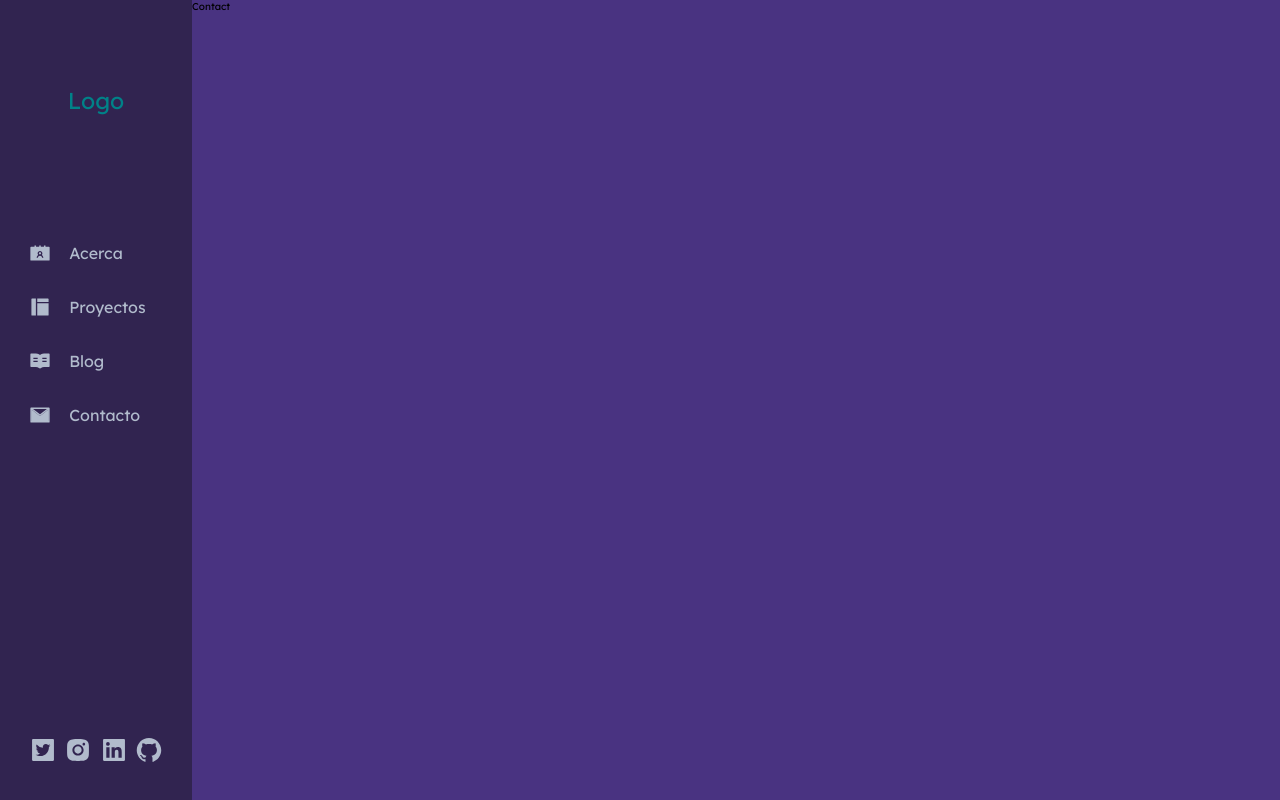
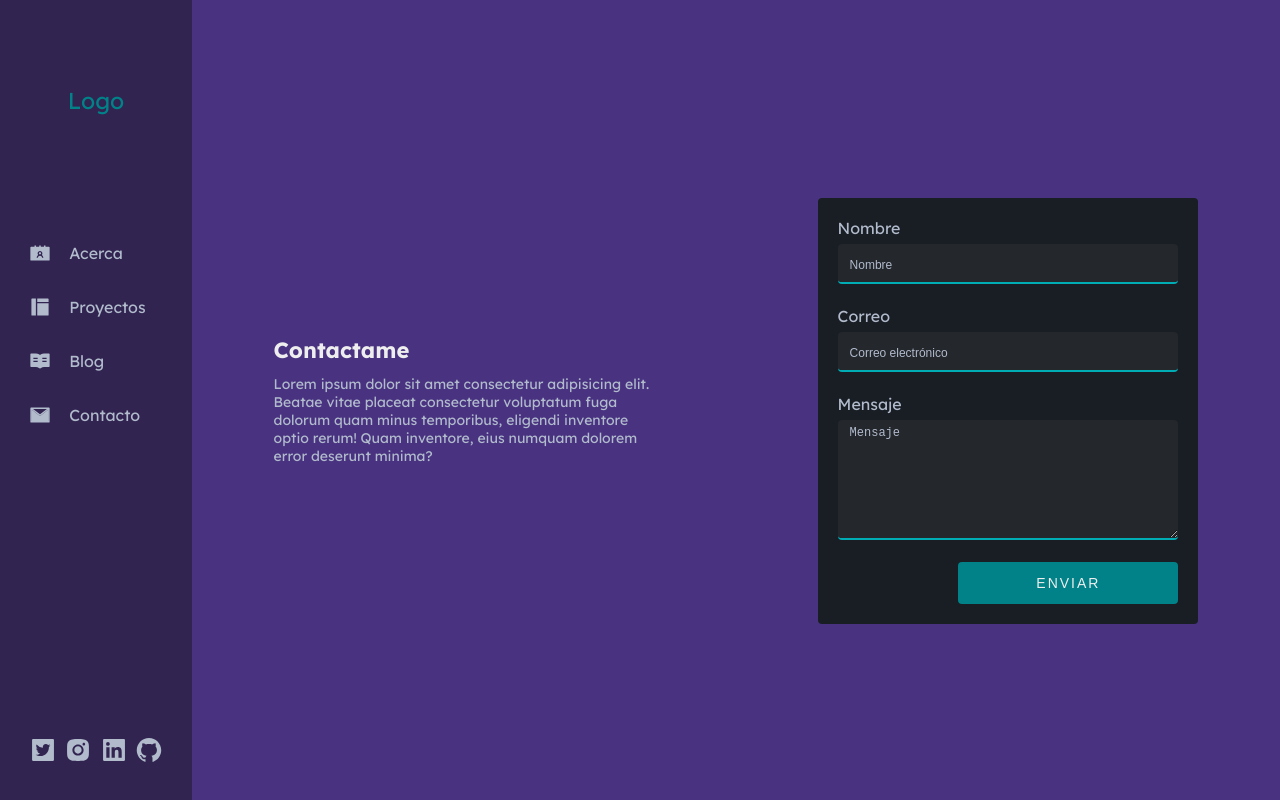
Before and after one commit to martinrol/mxrold, a React app: page /contacto in a window 1280 px wide. Built offline with nearby package versions, Linux system fonts and the light colour scheme; the HTML template or start-up script is replaced by a standard one.

Commit message:
Componente Contact creado con sus estilos

```diff
--- a/src/assets/styles/components/About.css
+++ b/src/assets/styles/components/About.css
@@ -1,12 +1,14 @@
 .About {
-    width: 85%;
+    width: 100%;
     height: 100%;
+    min-height: 100vh;
     margin: 36px auto;
 }
 
 .About__me {
-    width: 100%;
+    width: 85%;
     height: max-content;
+    margin: 0 auto;
 }
 
 .About__me h2 {
@@ -22,8 +24,9 @@
 }
 
 .About__skills {
-    width: 100%;
+    width: 85%;
     height: 100%;
+    margin: 0 auto;
 }
 
 .About__skills--animation {
@@ -48,7 +51,7 @@
 .svg-one {
     position: relative;
     left: 42px;
-    animation: rotate 35s infinite linear;
+    animation: rotate 42s infinite linear;
     color: rgba(228, 77, 38, 1);
 }
 @keyframes rotate {
@@ -59,7 +62,7 @@
 .svg-two {
     position: relative;
     left: 21px;
-    animation: rotate-2 28s infinite linear;
+    animation: rotate-2 35s infinite linear;
     color: rgba(26, 98, 177, 1);
 }
 @keyframes rotate-2 {
@@ -70,7 +73,7 @@
 .svg-three {
     position: relative;
     right: 10.5px;
-    animation: rotate-3 21s infinite linear;
+    animation: rotate-3 28s infinite linear;
     color: rgba(247, 224, 24, 1);
 }
 @keyframes rotate-3 {
@@ -81,7 +84,7 @@
 .svg-four {
     position: relative;
     right: 42px;
-    animation: rotate-4 14s infinite linear;
+    animation: rotate-4 21s infinite linear;
     color: rgba(97, 218, 251, 1);
 }
 @keyframes rotate-4 {
@@ -159,18 +162,18 @@
         display: flex;
         justify-content: center;
         align-items: center;
-        width: 85%;
-        height: 100vh;
-        margin: 72px auto;
+        width: 100%;
+        max-width: 1440px;
+        margin: 0 auto;
     }
 
     .About__me {
-        width: 42.5%;
+        width: 35%;
         height: 100%;
     }
 
     .About__skills {
-        width: 42.5%;
+        width: 35%;
         height: 100%;
     }
 
--- /dev/null
+++ b/src/assets/styles/components/Contact.css
@@ -0,0 +1,124 @@
+.Contact {
+    width: 100%;
+    height: 100%;
+    min-height: 100vh;
+    margin: 36px auto;
+}
+
+.Contact__info {
+    width: 85%;
+    height: max-content;
+    margin: 0 auto;
+}
+
+.Contact__info h2 {
+    margin-bottom: 11px;
+    font-size: var(--xl);
+    color: var(--light);
+}
+
+.Contact__info p {
+    margin-top: 11px;
+    font-size: var(--s);
+    font-weight: 400;
+    color: var(--lightGray);
+}
+
+.Contact__me {
+    width: 85%;
+    height: max-content;
+    margin-top: 22px;
+    margin: 22px auto 0 auto;
+}
+
+.Contact__me form {
+    display: flex;
+    flex-direction: column;
+    justify-content: center;
+    padding: 20px;
+    font-size: var(--m);
+    background-color: var(--dark1);
+    color: var(--lightGray);
+    border-radius: var(--radius3);
+}
+
+.Contact__me form label {
+    margin-bottom: 6px;
+}
+
+.Contact__me form input {
+    height: 40px;
+}
+
+.Contact__me form input,
+.Contact__me form textarea {
+    margin-bottom: 22px;
+    padding-left: 12px;
+    font-size: var(--l);
+    background-color: var(--medium);
+    color: var(--lightGray);
+    border-bottom: 2px solid var(--blue3);
+    border-top: none;
+    border-left: none;
+    border-right: none;
+    border-radius: var(--radius3);
+    outline: none;
+}
+
+.Contact__me form textarea {
+    min-height: 120px;
+    max-height: 300px;
+    padding-top: 6px;
+    resize: vertical;
+}
+
+.Contact__me form button {
+    width: 100%;
+    height: 100%;
+    padding: 9px;
+    font-size: 1.4rem;
+    font-weight: 500;
+    letter-spacing: 2px;
+    text-transform: uppercase;
+    background-color: var(--blue2);
+    color: var(--light);
+    border-radius: var(--radius3);
+    text-align: center;
+    border: none;
+    outline: none;
+    cursor: pointer;
+}
+
+::placeholder {
+    font-size: var(--xs);
+    font-weight: 300;
+    color: var(--lightGray);
+}
+
+@media screen and (min-width: 767px) {
+    .Contact {
+        display: flex;
+        justify-content: center;
+        align-items: center;
+        width: 100%;
+        max-width: 1440px;
+        margin: 0 auto;
+    }
+
+    .Contact__info {
+        width: 35%;
+        height: 100%;
+    }
+
+    .Contact__me {
+        width: 35%;
+    }
+
+    .Contact__me form button {
+        position: relative;
+        left: calc(100% - 220px);
+
+        max-width: 220px;
+        padding: 13px;
+    }
+}
--- a/src/assets/styles/components/FeaturedWorks.css
+++ b/src/assets/styles/components/FeaturedWorks.css
@@ -22,7 +22,6 @@
     display: block;
     width: 100%;
     height: 100%;
-    filter:grayscale(70%);
 }
 
 .Works__item--image img {
@@ -32,10 +31,6 @@
     object-fit: cover;
     border-top-left-radius: var(--radius3);
     border-top-right-radius:var(--radius3);
-}
-
-.Works__item--image a:hover {
-    filter: grayscale(none);
 }
 
 .Works__item--info {
@@ -115,7 +110,7 @@
 @media screen and (min-width: 767px) {
     .Works__item {
         flex-direction: row;
-        width: 95%;
+        width: 85%;
         margin-bottom: 80px;
     }
 
--- a/src/assets/styles/components/Works.css
+++ b/src/assets/styles/components/Works.css
@@ -70,18 +70,6 @@
 }
 
 @media screen and (min-width: 767px) {
-    .Works {
-        width: 100%;
-    }
-
-    .Works__title {
-        width: 95%;
-    }
-
-    .Works__subtitle {
-        width: 85%;
-    }
-
     .Works__projects {
         grid-template: auto / repeat(3, 1fr);
         grid-gap: 3px;
--- a/src/assets/styles/index.css
+++ b/src/assets/styles/index.css
@@ -62,4 +62,14 @@ a {
         display: flex;
         height: max-content;
     }
+
+    ::-webkit-scrollbar {
+        width: 12px;
+    }
+    ::-webkit-scrollbar-track {
+        background-color: var(--purple1);
+    }
+    ::-webkit-scrollbar-thumb {
+        background-color: var(--lightGray);
+    }
 }
--- a/src/components/Contact.jsx
+++ b/src/components/Contact.jsx
@@ -1,10 +1,25 @@
 import React from 'react'
+import '../assets/styles/components/Contact.css'
 
 const Contact = () => {
   return (
-    <div>
-      Contact
-    </div>
+    <section className="Contact" id="contact">
+      <div className="Contact__info">
+        <h2>Contactame</h2>
+        <p>Lorem ipsum dolor sit amet consectetur adipisicing elit. Beatae vitae placeat consectetur voluptatum fuga dolorum quam minus temporibus, eligendi inventore optio rerum! Quam inventore, eius numquam dolorem error deserunt minima?</p>
+      </div>
+      <div className="Contact__me">
+        <form action="#">
+          <label htmlFor="name">Nombre</label>
+          <input type="text" name="name" id="" placeholder="Nombre"/>
+          <label htmlFor="email">Correo</label>
+          <input type="email" name="email" id="" placeholder="Correo electrónico"/>
+          <label htmlFor="message">Mensaje</label>
+          <textarea name="message" id="" placeholder="Mensaje"/>
+          <button type="submit">Enviar</button>
+        </form>
+      </div>
+    </section>
   )
 }
 
```
